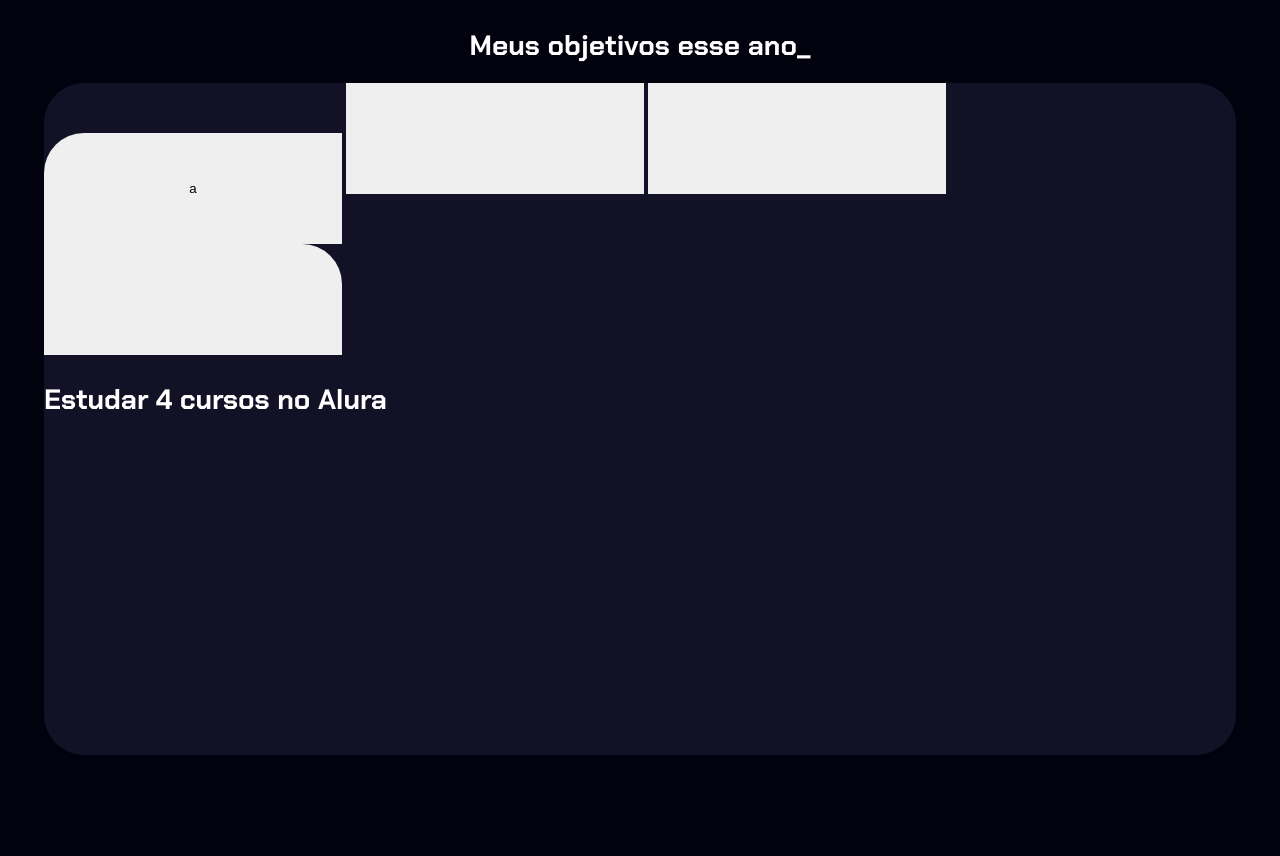
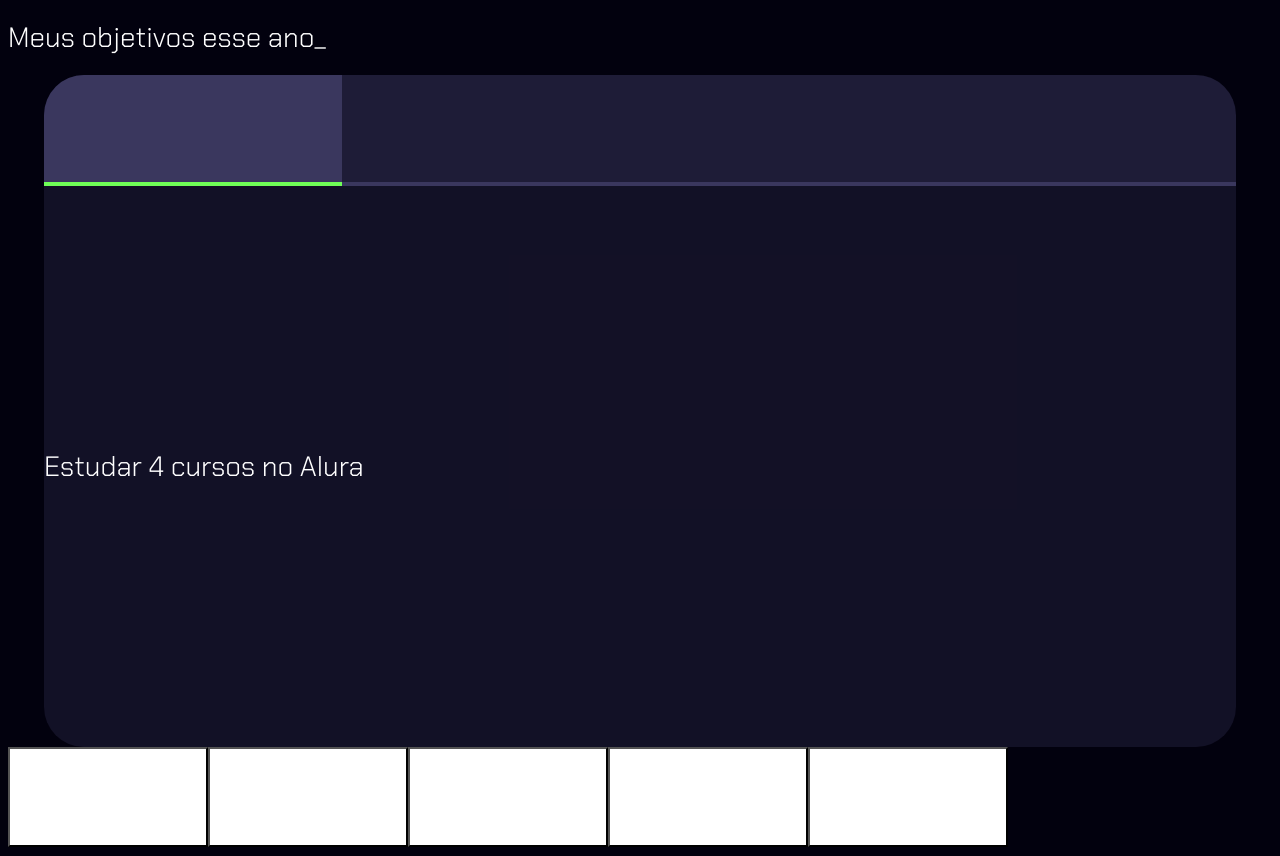
Before and after one commit to julionagaita2/Figma3, a plain HTML site: page index.html in a window 1280 px wide. Before the commit the page ends 800 px from the top, so only its background shows below. Drawn offline with Linux system fonts and the light colour scheme.

Commit message:
Add files via upload

```diff
--- a/index.html
+++ b/index.html
@@ -11,19 +11,22 @@
     <title>Document</title>
 </head>
 <body>
-    <h1>Meus  objetivos esse ano_
+    <h1 id="title">Meus  objetivos esse ano_
     </h1>
-    <section id="container">
-        <div class="nav">
-            <button id="botao">a</button>
-            <button id="botao2"></button>
-            <button id="botao3"></button>
-            <button id="botao4"></button>
-        </div>
+    <section class="container">
+
+            <button class='botaoAtivo' id="botao"></button>
+            <button class='botoes' id="botao2"></button>
+            <button class='botoes' id="botao3"></button>
+            <button class='botoes' id="botao4"></button>
+
         <h1>Estudar 4 cursos no Alura</h1>
         <h2></h2>
         <div class="contador"></div>
     </section>
+    <div  class='teste'>
+        <button class="testebt"></button><button class="testebt"></button><button class="testebt"></button><button class="testebt"></button><button class="testebt"></button>
+    </div>
     <script src="main.js"></script>
 </body>
 </html>
--- a/style.css
+++ b/style.css
@@ -1,56 +1,74 @@
-body{
-    display: flex;
-    background-color: #02010e;
-    color: white;
-    flex-wrap: wrap;
-    align-self: center;
-    justify-content: center;
-    bottom: 100px;
-}
 :root{
     --cor-base: #3a375e;
     --texto-fundo: rgba(58, 55, 94, 0.3);
 
 }
+body{
+
+    background-color: #02010e;
+    color: white;
+    bottom: 100px;
+}
+
 .chakra-petch-regular {
     font-family: "Chakra Petch", sans-serif;
     font-weight: 200;
     font-style: normal;
   }
 h1{
+    font-weight: 150;
     color: white;
     font-family: "Chakra Petch", sans-serif;
     font-size: 28px;
 }
-#container{
+.container{
     background-color:rgba(58, 55, 94, 0.3);
     color: white;
     display: flex;
-    flex-direction: column;
-    width: 1192px;
+    flex-wrap: wrap;
+    margin: 0 auto;
+    max-width: 1192px;
+    width: 100%;
     height: 672px;
     border-radius: 40px;
 }
-
+.botaoAtivo{
+    border: none;
+    border-bottom: 4px solid #6FFF57;
+    background-color: #3a375e;
+}
+.botoes{
+    background-color: rgba(58, 55, 94, 0.3);
+    border: none;
+    border-bottom: 4px solid #3a375e;
+}
 #botao{
     width: 298px;
     height: 111px;
     border-radius: 40px 0px 0px 0px;
-    border: none;
+
+
 }
 #botao2{
+
     width: 298px;
     height: 111px;
-    border: none;
+
 }
 #botao3{
     width: 298px;
     height: 111px;
-    border: none;
+
 }
 #botao4{
     width: 298px;
     height: 111px;
-    border: none;
+
     border-radius: 0 40px 0 0;
 }
+.testebt{
+
+    width: 200px;
+    height: 100px;
+    background-color: white;
+}
```
